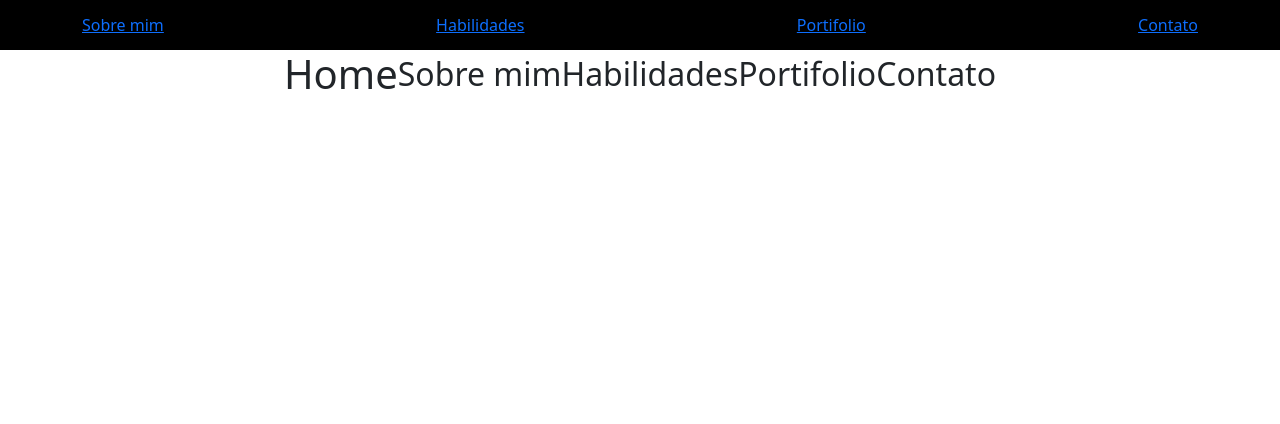
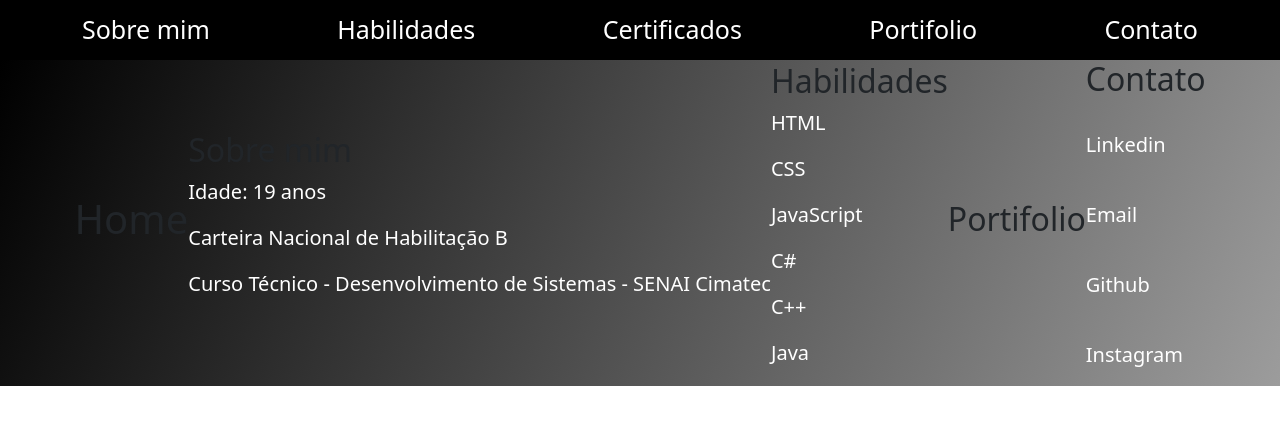
Before and after one commit to Micael-Macedo/Micael-Macedo.github.io, a plain HTML site: page index.html in a window 1280 px wide. Drawn offline with nearby package versions, Linux system fonts and the light colour scheme.

Commit message:
palheta de cores

```diff
--- a/css/style.css
+++ b/css/style.css
@@ -3,13 +3,28 @@
 }
 
 :root{
-    --Nav: white;
+    --text-white: white;
     --section: black;
+    --text-purple: rgba(128, 0, 128, 0.849);
+    --bg-grey: linear-gradient(115deg, black, rgba(148, 148, 148, 0.925));
+
 }
+body{
 
+}
+nav a{
+    font-size: 25px;
+    font-weight: 400;
+    text-decoration: none;
+    color: var(--text-white);
+}
+nav a:hover{
+    text-decoration: none;
+    color: var(--text-purple);
+}
 header{
     background-color: var(--section);
-    height: 50px;
+    height: 60px;
     display: flex;
     align-items: center;
 
@@ -21,7 +36,22 @@ nav{
 }
 
 section{
+    background-image: var(--bg-grey);
     display: flex;
     align-items: center;
     justify-content: center;
 }
+
+section p{
+    font-size: 20px;
+    font-weight: 200px;
+    color: var(--text-white);
+}
+
+section a, a:hover{
+    text-decoration: none;
+}
+
+section a:hover{
+    color: var(--text-purple);
+}
--- a/index.html
+++ b/index.html
@@ -13,6 +13,7 @@
             <nav>
                 <a href="#sobreMim">Sobre mim</a>
                 <a href="">Habilidades</a>
+                <a href="">Certificados</a>
                 <a href="">Portifolio</a>
                 <a href="">Contato</a>
             </nav>
@@ -22,20 +23,28 @@
         <h1>Home</h1>
         <div id="sobreMim">
             <h2>Sobre mim</h2>
-
+            <p>Idade: 19 anos</p>
+            <p>Carteira Nacional de Habilitação B</p>
+            <p>Curso Técnico - Desenvolvimento de Sistemas - SENAI Cimatec</p>
         </div>
         <div id="habilidade">
             <h2>Habilidades</h2>
+            <p>HTML</p>
+            <p>CSS</p>
+            <p>JavaScript</p>
+            <p>C#</p>
+            <p>C++</p>
+            <p>Java</p>
         </div>
         <div id="portifolio">
             <h2>Portifolio</h2>
         </div>
         <div id="contato">
             <h2>Contato</h2>
-                <div></div>
-                <div></div>
-                <div></div>
-                <div></div>
+            <a href="https://www.linkedin.com/in/micael-macedo-08560120a/"><img src=""><p>Linkedin</p></a>
+            <a href="micaelm2003@gmail.com"><img src=""><p>Email</p></a>
+            <a href="https://github.com/Micael-Macedo"><img src=""><p>Github</p></a>
+            <a href="https://www.instagram.com/micael_macedo_/"><img src=""><p>Instagram</p></a>
         </div>
     </section>
     <footer>
```
Lines whose indentation alone changed are shown as unchanged.
